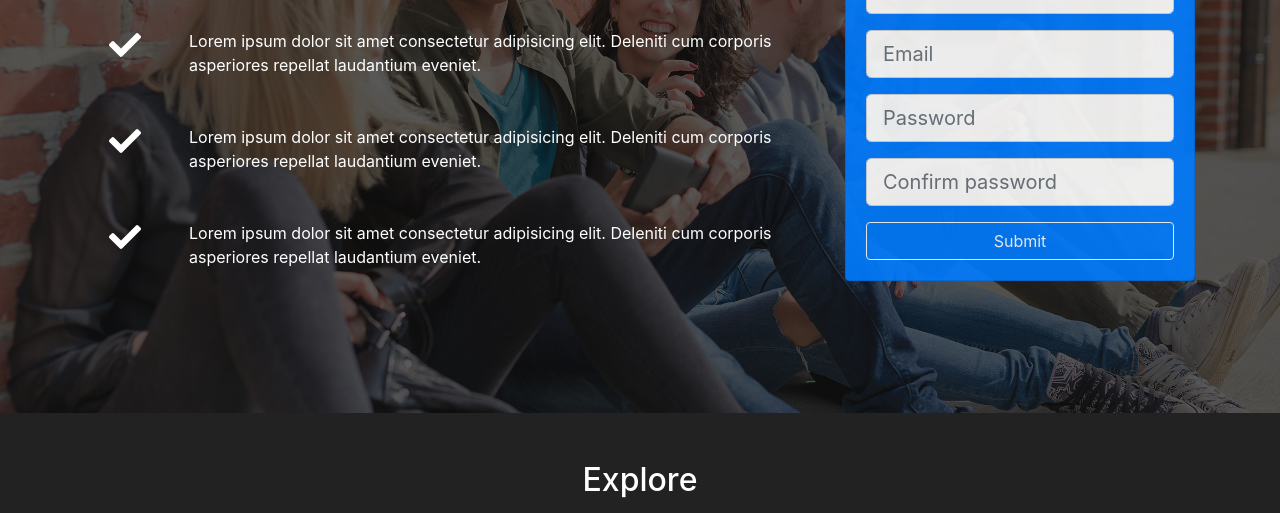
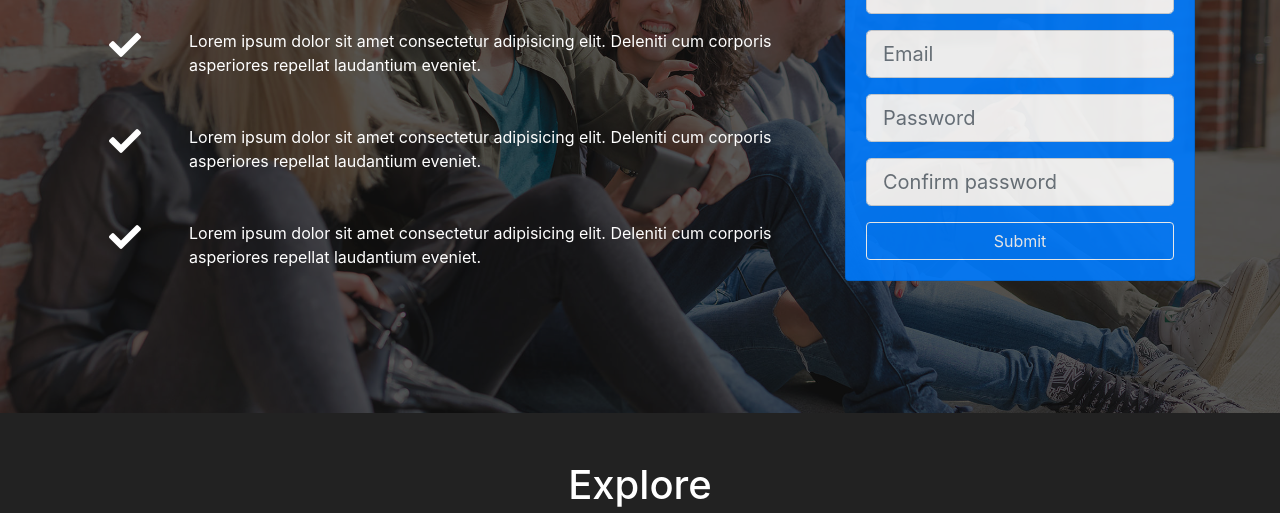
Before and after one commit to balazimichal/bootstrap-socialsoar, a plain HTML site: page index.html in a window 1280 px wide. Shown: the part 287-800 px from the top of the page. Drawn offline with nearby package versions, Linux system fonts and the light colour scheme.

Commit message:
fix - explore h2 font
Amped up h2 to look like h1 for the Exlpore section.

```diff
--- a/index.html
+++ b/index.html
@@ -117,7 +117,7 @@
         <div class="container">
             <div class="row">
                 <div class="col-md-8 offset-md-2 text-center py-5">
-                    <h2 class="mb-4">Explore</h2>
+                    <h2 class="mb-4 h1">Explore</h2>
                     <p>Lorem ipsum dolor sit amet, consectetur adipisicing elit. Neque saepe dignissimos adipisci
                         corporis commodi. Ut harum accusantium ea fuga quo?</p>
                 </div>
```
